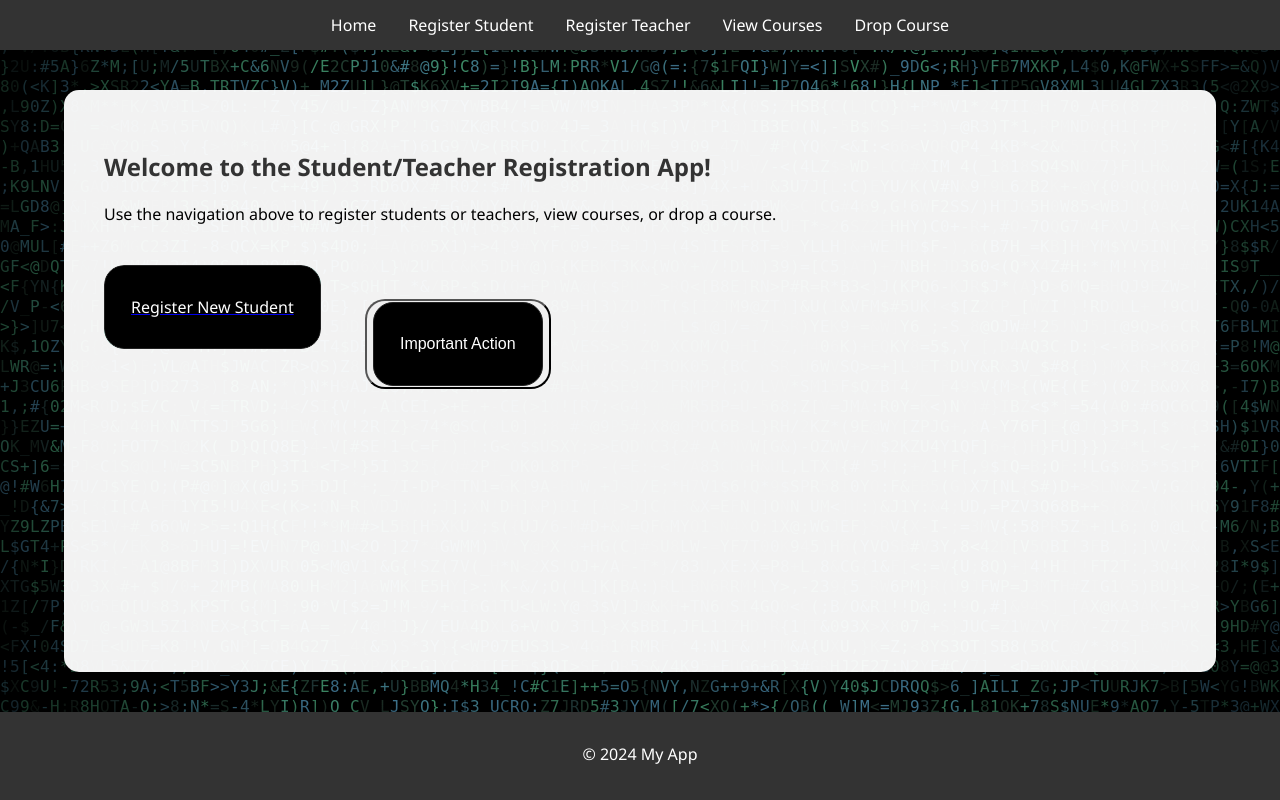
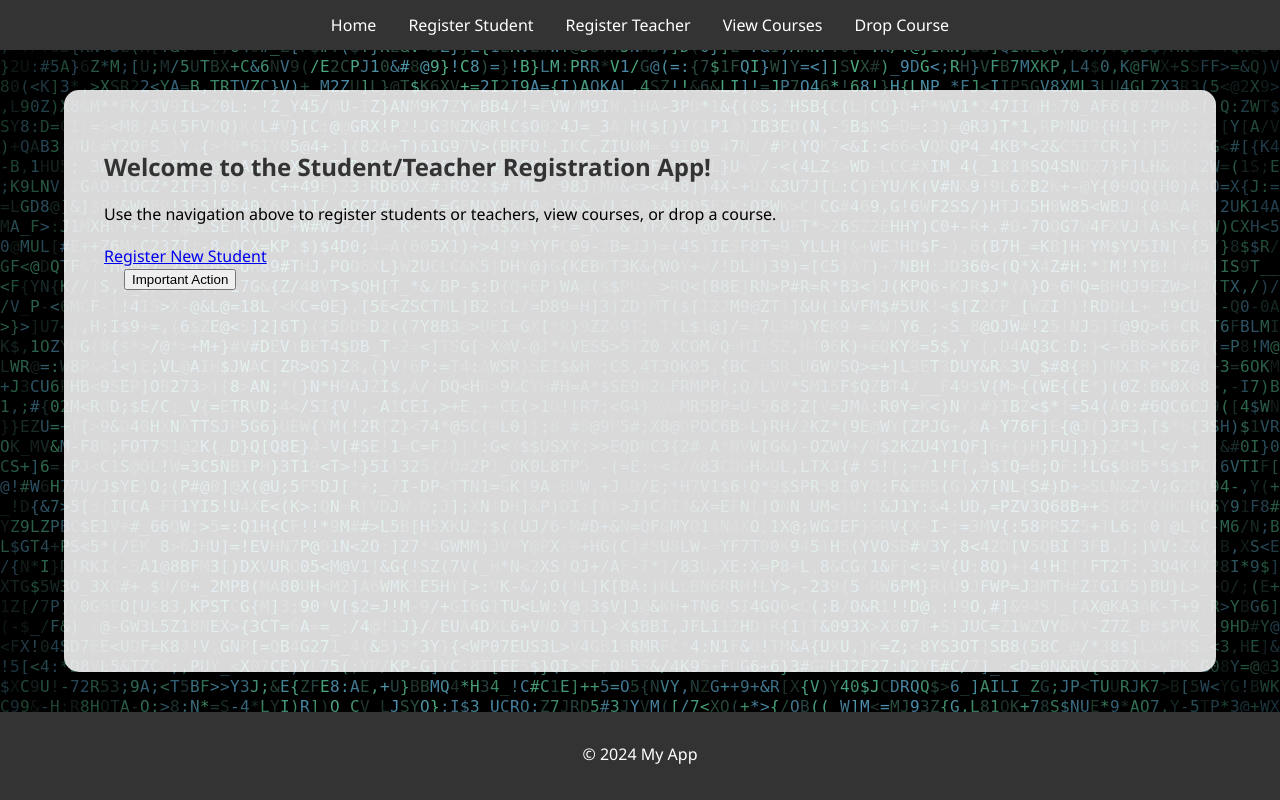
Before and after one commit to RawailEocean/flask-course-app, a Flask app: page / in a window 1280 px wide. Run offline with Flask 3, Linux system fonts and the light colour scheme.

Commit message:
Update style.css

```diff
--- a/static/style.css
+++ b/static/style.css
@@ -14,7 +14,7 @@ main.container {
     z-index: 2; /* Ensure content is above the background glitch */
     position: relative; /* Needed for z-index to work */
     padding: 40px; /* Increased padding for more breathing room */
-    background-color: rgba(255, 255, 255, 0.95); /* Slightly less transparent for better readability */
+    background-color: rgba(255, 255, 255, 0.85); /* Slightly more transparent for better glitch visibility */
     border-radius: 15px; /* Slightly more rounded corners */
     box-shadow: 0 8px 16px rgba(0,0,0,0.2); /* More prominent shadow */
     margin: 40px auto; /* Center the container horizontally and add more vertical margin */
@@ -32,78 +32,7 @@ p {
     margin-bottom: 20px; /* Add space below paragraphs */
 }
 
-/* Star Border styles (from previous request, kept here for completeness) */
-.star-border-container {
-    display: inline-block;
-    position: relative;
-    border-radius: 20px;
-    overflow: hidden;
-    margin-right: 20px; /* Add space between buttons */
-    margin-top: 20px; /* Add space above buttons */
-}
-
-.border-gradient-bottom {
-    position: absolute;
-    width: 300%;
-    height: 50%;
-    opacity: 0.7;
-    bottom: -12px;
-    right: -250%;
-    border-radius: 50%;
-    animation: star-movement-bottom linear infinite alternate;
-    z-index: 0;
-}
-
-.border-gradient-top {
-    position: absolute;
-    opacity: 0.7;
-    width: 300%;
-    height: 50%;
-    top: -12px;
-    left: -250%;
-    border-radius: 50%;
-    animation: star-movement-top linear infinite alternate;
-    z-index: 0;
-}
-
-.inner-content {
-    position: relative;
-    border: 1px solid #222;
-    background: #000;
-    color: white;
-    font-size: 16px;
-    text-align: center;
-    padding: 16px 26px;
-    border-radius: 20px;
-    z-index: 1;
-    /* Ensure content inside is visible and centered */
-    display: flex;
-    align-items: center;
-    justify-content: center;
-    min-height: 50px; /* Give buttons a minimum height */
-}
-
-@keyframes star-movement-bottom {
-    0% {
-        transform: translate(0%, 0%);
-        opacity: 1;
-    }
-    100% {
-        transform: translate(-100%, 0%);
-        opacity: 0;
-    }
-}
-
-@keyframes star-movement-top {
-    0% {
-        transform: translate(0%, 0%);
-        opacity: 1;
-    }
-    100% {
-        transform: translate(100%, 0%);
-        opacity: 0;
-    }
-}
+/* --- Star Border styles REMOVED --- */
 
 /* Styles for the Glitch Canvas container */
 .glitch-background-container {
@@ -121,7 +50,7 @@ p {
     display: block;
     width: 100%;
     height: 100%;
-    opacity: 0.7; /* Reduced opacity for the glitch effect */
+    opacity: 0.9; /* Increased opacity for the glitch effect */
 }
 
 .glitch-vignette {
```
